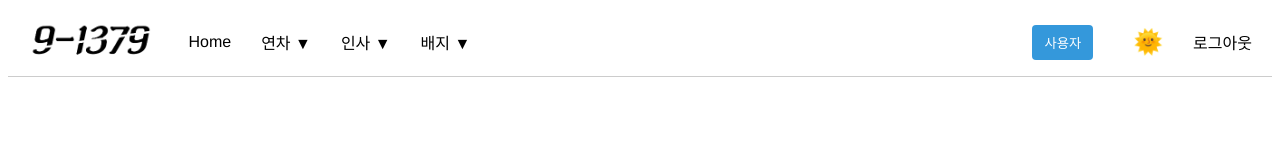
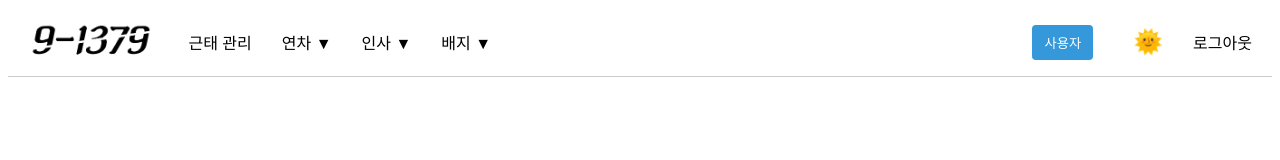
Before and after one commit to 9-1379/T3-R2-FE-Server, a Vue app: page /admin in a window 1280 px wide. Shown: the top 160 px of the page. Built offline with nearby package versions, Linux system fonts and the light colour scheme; the HTML template or start-up script is replaced by a standard one.

Commit message:
[Modify] 메뉴에 근태 관리 추가

```diff
--- a/src/components/menu/AdminMenu.vue
+++ b/src/components/menu/AdminMenu.vue
@@ -1,25 +1,32 @@
 <template>
   <div class="top-navbar" :class="{ 'dark-mode': darkModeEnabled }">
     <div class="navbar-logo">
-      <img src="@/assets/team_logo.png" alt="Logo" @click="goToHome"/> <!-- 로고 이미지 경로를 설정해주세요 -->
+      <img src="@/assets/team_logo.png" alt="Logo" @click="goToHome" /> <!-- 로고 이미지 경로를 설정해주세요 -->
     </div>
     <div class="navbar-links">
-      <a href="#home" class="nav-link">Home</a>
-      <div class="nav-item" @mouseenter="toggleDropdown(true, 'vacation')" @mouseleave="toggleDropdown(false, 'vacation')">
-        <a href="#vacation" class="nav-link">연차<span class="dropdown-arrow" v-html="dropdownType === 'vacation' ? ' ▲' : ' ▼'"></span></a>
+      <div class="nav-item" @mouseenter="toggleDropdown(true, 'vacation')"
+        @mouseleave="toggleDropdown(false, 'vacation')">
+        <a href="/admin/attendance" class="nav-link">근태 관리</a>
+      </div>
+      <div class="nav-item" @mouseenter="toggleDropdown(true, 'vacation')"
+        @mouseleave="toggleDropdown(false, 'vacation')">
+        <a href="#vacation" class="nav-link">연차<span class="dropdown-arrow"
+            v-html="dropdownType === 'vacation' ? ' ▲' : ' ▼'"></span></a>
         <div class="dropdown-content" v-show="dropdownType === 'vacation'">
           <a href="/adnim/annual">직원연차관리</a>
         </div>
       </div>
       <div class="nav-item" @mouseenter="toggleDropdown(true, 'emp')" @mouseleave="toggleDropdown(false, 'emp')">
-        <a href="#emp" class="nav-link">인사<span class="dropdown-arrow" v-html="dropdownType === 'emp' ? ' ▲' : ' ▼'"></span></a>
+        <a href="#emp" class="nav-link">인사<span class="dropdown-arrow"
+            v-html="dropdownType === 'emp' ? ' ▲' : ' ▼'"></span></a>
         <div class="dropdown-content" v-show="dropdownType === 'emp'">
           <a href="/list">임직원조회</a>
           <a href="/new">신규직원추가</a>
         </div>
       </div>
       <div class="nav-item" @mouseenter="toggleDropdown(true, 'badge')" @mouseleave="toggleDropdown(false, 'badge')">
-        <a href="/badge" class="nav-link">배지<span class="dropdown-arrow" v-html="dropdownType === 'badge' ? ' ▲' : ' ▼'"></span></a>
+        <a href="/badge" class="nav-link">배지<span class="dropdown-arrow"
+            v-html="dropdownType === 'badge' ? ' ▲' : ' ▼'"></span></a>
         <div class="dropdown-content" v-show="dropdownType === 'badge'">
           <a href="/admin/badge">배지기준관리</a>
         </div>
@@ -75,7 +82,8 @@ export default {
   background-color: white;
   color: black;
   padding: 10px 20px;
-  border-bottom: 1px solid #ccc; /* 연한 경계선 추가 */
+  border-bottom: 1px solid #ccc;
+  /* 연한 경계선 추가 */
 }
 
 .navbar-logo,
@@ -153,7 +161,7 @@ export default {
   position: absolute;
   background-color: #f9f9f9;
   min-width: 160px;
-  box-shadow: 0px 8px 16px 0px rgba(0,0,0,0.2);
+  box-shadow: 0px 8px 16px 0px rgba(0, 0, 0, 0.2);
   z-index: 1;
   text-align: left;
 }
```
